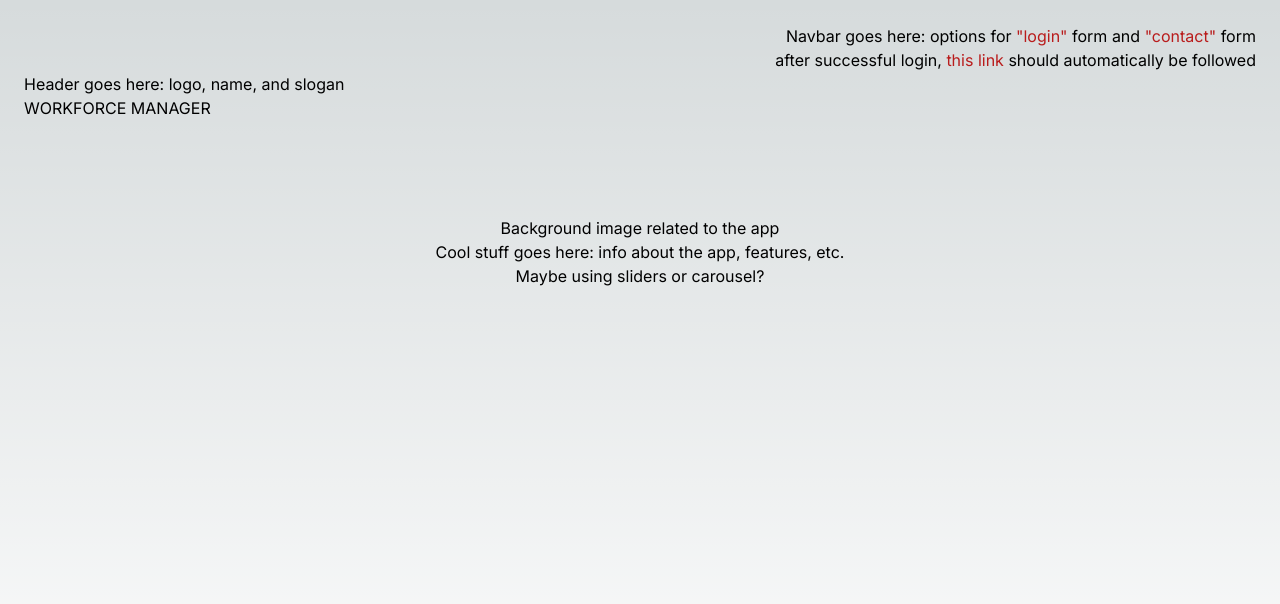
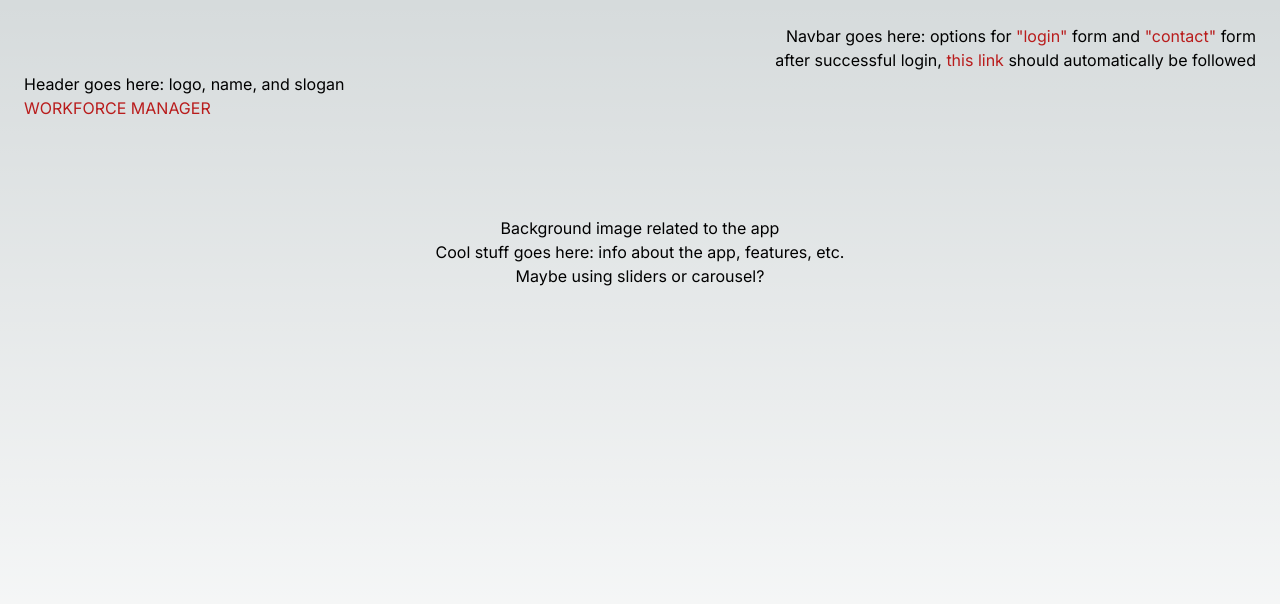
Before and after one commit to gregArijah/workforce-manager, a Next.js app: page / in a window 1280 px wide. Shown: the top 604 px of the page. Built offline with nearby package versions, Linux system fonts and the light colour scheme.

Commit message:
header logo linked to home page

```diff
--- a/app/(pages)/(landing)/page.tsx
+++ b/app/(pages)/(landing)/page.tsx
@@ -1,5 +1,5 @@
 import Navbar from "./components/navbar";
-import Header from "./components/header"	;
+import Header from "../components/header"	;
 import Coolstuff from "./components/coolstuff";
 
 export default async function Landing() {
--- a/app/(pages)/(landing)/components/header.tsx
+++ b/app/(pages)/components/header.tsx
@@ -1,9 +1,13 @@
+import Link from 'next/link'
+
 export default function Header() {
 
   return (
       <header className='text-left'>
         <h1>Header goes here: logo, name, and slogan</h1>
-        <p>WORKFORCE MANAGER</p>
+        <Link href="/"  className= 'text-red-700'>
+            <p>WORKFORCE MANAGER</p>
+        </Link>
       </header>
   )
 }
```
